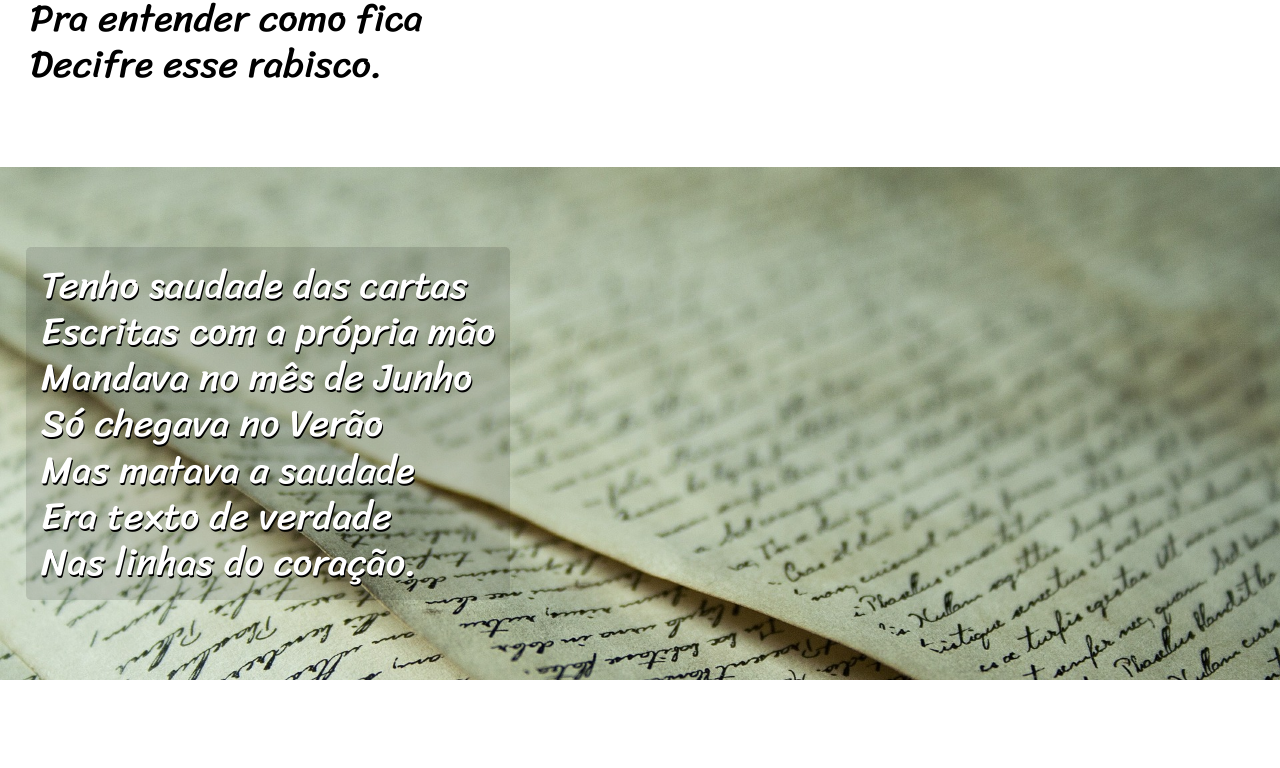
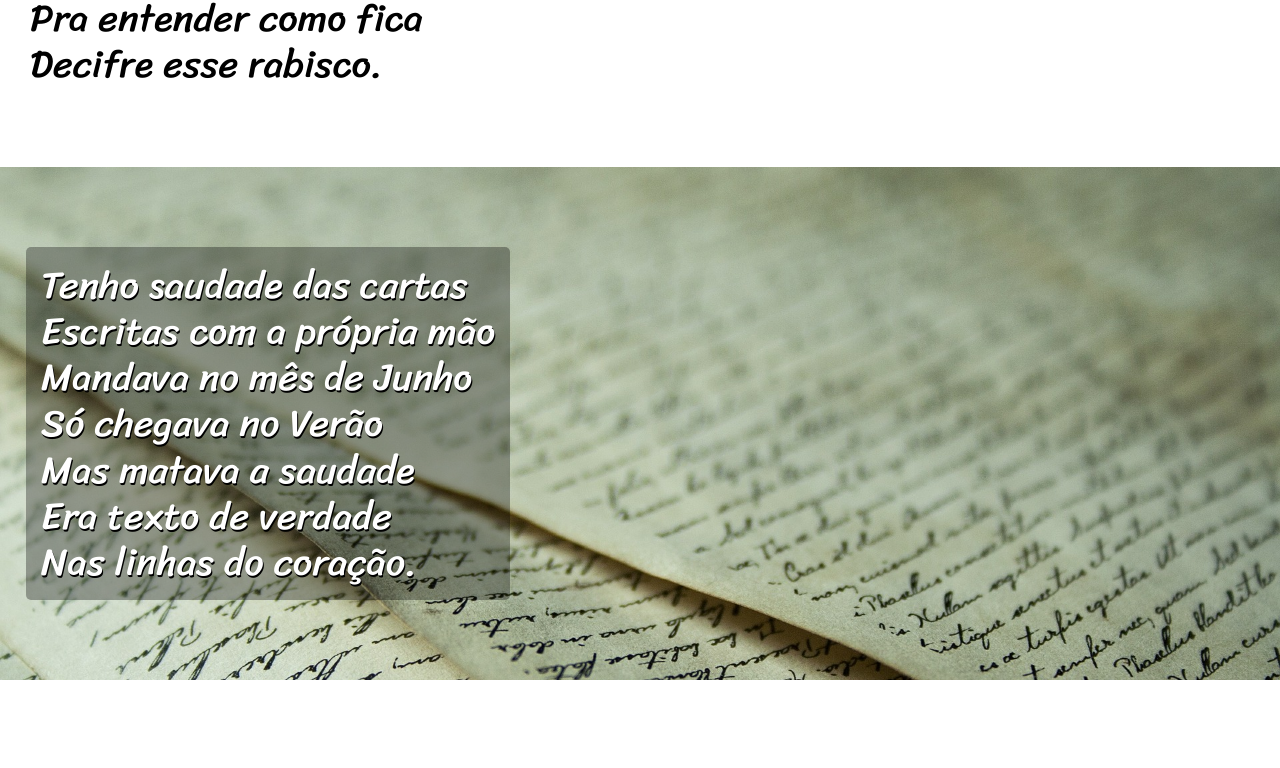
Before and after one commit to prudencia-alrm/projeto-cordel, a plain HTML site: page index.html in a window 1280 px wide. Shown: the part 1826-2594 px from the top of the page. Drawn offline with Linux system fonts and the light colour scheme.

Commit message:
atualisado

```diff
--- a/estilo/style.css
+++ b/estilo/style.css
@@ -75,7 +75,7 @@ section.imagem {
     box-shadow: inset6px 6px 13px 0px black;
 }
 section.imagem > p {
-  background-color: rgba(0, 0, 0, 0.123);
+  background-color: rgba(0, 0, 0, 0.322);
   display: inline-block;
   margin-left: -4px;
   padding: 15px;
```
